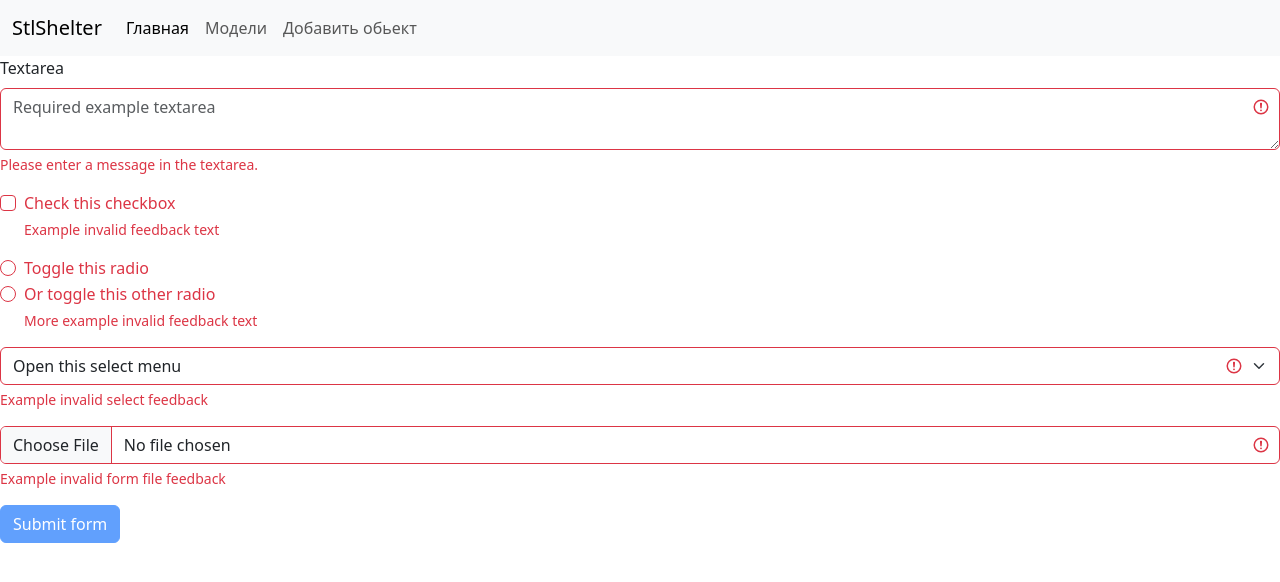
After one commit to Lolozius/STLShelter, a Django app: page /form/ in a window 1280 px wide. The commit adds this page. Shown: the top 582 px of the page. Run offline with Django 4.2, Linux system fonts and the light colour scheme.

Commit message:
html wip

```diff
--- a/shelter/sheel/urls.py
+++ b/shelter/sheel/urls.py
@@ -2,9 +2,10 @@ from django.urls import path
 
 from . import views
 
-app_name = 'shel'
+app_name = 'shells'
 
 
 urlpatterns = [
     path('', views.index, name='index'),
+    path('form/', views.post, name='form')
 ]
--- a/shelter/sheel/views.py
+++ b/shelter/sheel/views.py
@@ -3,9 +3,8 @@ from django.http import HttpResponse
 
 
 def index(request):
-    return render(request, 'includes/header.html')
+    return render(request, 'page/index.html')
 
 
 def post(request):
-
-    pass
+    return render(request, 'page/create_post.html')
--- a/shelter/shelter/settings.py
+++ b/shelter/shelter/settings.py
@@ -114,6 +114,8 @@ USE_I18N = True
 
 USE_TZ = True
 
+MEDIA_URL = '/media/'
+MEDIA_ROOT = os.path.join(BASE_DIR, 'media')
 
 # Static files (CSS, JavaScript, Images)
 # https://docs.djangoproject.com/en/4.2/howto/static-files/
--- a/shelter/shelter/urls.py
+++ b/shelter/shelter/urls.py
@@ -14,10 +14,15 @@ Including another URLconf
     1. Import the include() function: from django.urls import include, path
     2. Add a URL to urlpatterns:  path('blog/', include('blog.urls'))
 """
+from django.conf import settings
 from django.contrib import admin
 from django.urls import path, include
+from django.conf.urls.static import static
 
 urlpatterns = [
     path('admin/', admin.site.urls),
-    path('', include('sheel.urls', namespace='shell'))
+    path('', include('sheel.urls', namespace='shells'))
 ]
+
+if settings.DEBUG:
+    urlpatterns += static(settings.MEDIA_URL, document_root=settings.MEDIA_ROOT)
--- a/shelter/templates/base.html
+++ b/shelter/templates/base.html
@@ -12,7 +12,7 @@
     <title>{% block title %} Хранилище {% endblock title %}</title>
 </head>
 <body>
-{% include includes/header.html %}
+{% include 'includes/header.html' %}
 <main>
     {% block content %}
         Block content
--- a/shelter/templates/includes/header.html
+++ b/shelter/templates/includes/header.html
@@ -1,34 +1,21 @@
-<!DOCTYPE html>
-<html lang="en">
-<head>
-    <meta charset="UTF-8">
-    <meta name="viewport" content="width=device-width, initial-scale=1">
-    <link href="https://cdn.jsdelivr.net/npm/bootstrap@5.3.0/dist/css/bootstrap.min.css"
-          rel="stylesheet" integrity="sha384-9ndCyUaIbzAi2FUVXJi0CjmCapSmO7SnpJef0486qhLnuZ2cdeRhO02iuK6FUUVM"
-          crossorigin="anonymous">
-    <title>Title</title>
-</head>
-<body>
-<script src="https://cdn.jsdelivr.net/npm/bootstrap@5.3.0/dist/js/bootstrap.bundle.min.js"
-        integrity="sha384-geWF76RCwLtnZ8qwWowPQNguL3RmwHVBC9FhGdlKrxdiJJigb/j/68SIy3Te4Bkz"
-        crossorigin="anonymous"></script>
 <div>
     <nav class="navbar navbar-expand-lg bg-body-tertiary">
         <div class="container-fluid">
             <a class="navbar-brand" href="#">StlShelter</a>
-            <button class="navbar-toggler" type="button" data-bs-toggle="collapse" data-bs-target="#navbarText" aria-controls="navbarText" aria-expanded="false" aria-label="Переключатель навигации">
+            <button class="navbar-toggler" type="button" data-bs-toggle="collapse" data-bs-target="#navbarText"
+                    aria-controls="navbarText" aria-expanded="false" aria-label="Переключатель навигации">
                 <span class="navbar-toggler-icon"></span>
             </button>
             <div class="collapse navbar-collapse" id="navbarText">
                 <ul class="navbar-nav me-auto mb-2 mb-lg-0">
                     <li class="nav-item">
-                        <a class="nav-link active" aria-current="page" href="#">Главная</a>
+                        <a class="nav-link active" aria-current="page" href="{% url 'shells:index' %}">Главная</a>
                     </li>
                     <li class="nav-item">
                         <a class="nav-link" href="#">Модели</a>
                     </li>
                     <li class="nav-item">
-                        <a class="nav-link" href="#">Добавить обьект</a>
+                        <a class="nav-link" href="{% url 'shells:form' %}">Добавить обьект</a>
                     </li>
                 </ul>
                 <span class="navbar-text">
@@ -38,5 +25,3 @@
         </div>
     </nav>
 </div>
-</body>
-</html>
--- /dev/null
+++ b/shelter/templates/page/create_post.html
@@ -0,0 +1,47 @@
+{% extends 'base.html' %}
+{% block content %}
+<form class="was-validated">
+  <div class="mb-3">
+    <label for="validationTextarea" class="form-label">Textarea</label>
+    <textarea class="form-control" id="validationTextarea" placeholder="Required example textarea" required></textarea>
+    <div class="invalid-feedback">
+      Please enter a message in the textarea.
+    </div>
+  </div>
+
+  <div class="form-check mb-3">
+    <input type="checkbox" class="form-check-input" id="validationFormCheck1" required>
+    <label class="form-check-label" for="validationFormCheck1">Check this checkbox</label>
+    <div class="invalid-feedback">Example invalid feedback text</div>
+  </div>
+
+  <div class="form-check">
+    <input type="radio" class="form-check-input" id="validationFormCheck2" name="radio-stacked" required>
+    <label class="form-check-label" for="validationFormCheck2">Toggle this radio</label>
+  </div>
+  <div class="form-check mb-3">
+    <input type="radio" class="form-check-input" id="validationFormCheck3" name="radio-stacked" required>
+    <label class="form-check-label" for="validationFormCheck3">Or toggle this other radio</label>
+    <div class="invalid-feedback">More example invalid feedback text</div>
+  </div>
+
+  <div class="mb-3">
+    <select class="form-select" required aria-label="select example">
+      <option value="">Open this select menu</option>
+      <option value="1">One</option>
+      <option value="2">Two</option>
+      <option value="3">Three</option>
+    </select>
+    <div class="invalid-feedback">Example invalid select feedback</div>
+  </div>
+
+  <div class="mb-3">
+    <input type="file" class="form-control" aria-label="file example" required>
+    <div class="invalid-feedback">Example invalid form file feedback</div>
+  </div>
+
+  <div class="mb-3">
+    <button class="btn btn-primary" type="submit" disabled>Submit form</button>
+  </div>
+</form>
+{% endblock content %}
```
Also changed, not shown: shelter/sheel/models.py (+11 -1 lines), shelter/templates/Cards/stlcards.html (deleted, +0 -10 lines), shelter/templates/page/index.html (+9 -10 lines), shelter/templates/page/stlcards.html (added).
